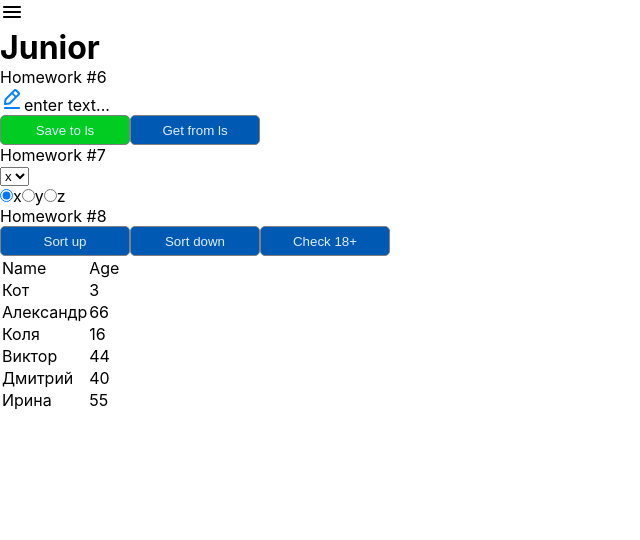
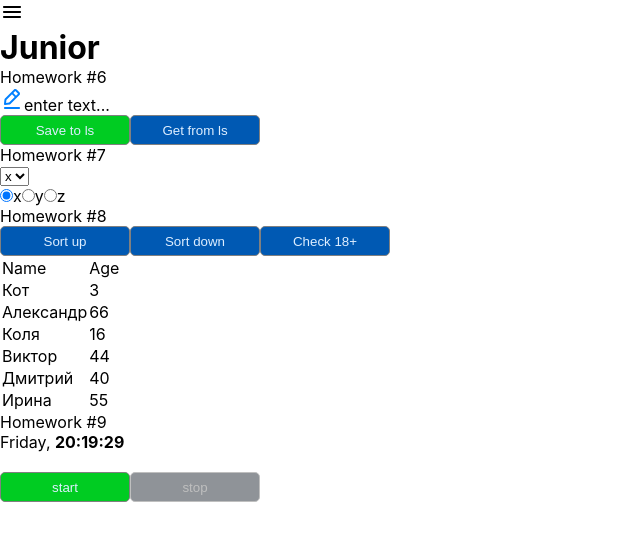
Before and after one commit to Sergey-Alex/hws, a React (Create React App) app: page /#/junior in a window 1280 px wide. Shown: the top 540 px of the page, without its empty margins (0-640 px from the left). Built offline with nearby package versions, Linux system fonts and the light colour scheme.

Commit message:
commit hw2.9

```diff
--- a/src/s2-homeworks/hw05/pages/Junior.tsx
+++ b/src/s2-homeworks/hw05/pages/Junior.tsx
@@ -2,6 +2,7 @@
 import HW6 from "../../hw06/HW6";
 import HW7 from "../../hw07/HW7";
 import HW8 from "../../hw08/HW8";
+import HW9 from "../../hw09/HW9";
 // import HW6 from '../../hw06/HW6'
 // import HW7 from '../../hw07/HW7'
 // import HW8 from '../../hw08/HW8'
@@ -13,7 +14,7 @@
             <HW6/>
             <HW7/>
             <HW8/>
-            {/*<HW9 />*/}
+            <HW9 />
         </div>
     );
 }
--- a/src/s2-homeworks/hw09/Clock.tsx
+++ b/src/s2-homeworks/hw09/Clock.tsx
@@ -10,29 +10,48 @@
     const [show, setShow] = useState<boolean>(false)
 
     const start = () => {
-        // пишут студенты // запустить часы (должно отображаться реальное время, а не +1)
+        const id: any = setInterval(() => {
+            setDate(new Date())
+        }, 1000)
+        setTimerId(id)
         // сохранить ид таймера (https://learn.javascript.ru/settimeout-setinterval#setinterval)
-
     }
 
     const stop = () => {
+        clearInterval(timerId)
+        setTimerId(undefined)
         // пишут студенты // поставить часы на паузу, обнулить ид таймера (timerId <- undefined)
-
     }
 
     const onMouseEnter = () => { // пишут студенты // показать дату если наведена мышка
-
+        setShow(true)
     }
     const onMouseLeave = () => { // пишут студенты // спрятать дату если мышка не наведена
+        setShow(false)
+    }
+    type timeType = "2-digit" | "numeric" | "long" | "short" | "narrow" | undefined
 
-    }
+    const optionsTime: {} = {hour: '2-digit', minute: '2-digit', second: '2-digit'};
 
-    const stringTime = 'date->time' || <br/> // часы24:минуты:секунды (01:02:03)/(23:02:03)/(24:00:00)/(00:00:01) // пишут студенты
-    const stringDate = 'date->date' || <br/> // день.месяц.год (01.02.2022) // пишут студенты, варианты 01.02.0123/01.02.-123/01.02.12345 не рассматриваем
+    const stringTime = new Intl.DateTimeFormat('en-GB', optionsTime).format(date);
 
-    // день недели на английском, месяц на английском (https://learn.javascript.ru/intl#intl-datetimeformat)
-    const stringDay = 'date->day' || <br/> // пишут студенты
-    const stringMonth = 'date->month' || <br/> // пишут студенты
+    const optionsDate: {} = {day: '2-digit', month: '2-digit', year: 'numeric'};
+
+    const stringDate = new Intl.DateTimeFormat('en-GB', optionsDate).format(date);
+
+    const optionsDay: {weekday: "long" | "short" | "narrow" | undefined} = {weekday: 'long'};
+
+    const stringDay  = new Intl.DateTimeFormat('en-US', optionsDay).format(date);
+
+    const optionsMonth: { month: timeType } = {month: 'long'};
+
+    const stringMonth = new Intl.DateTimeFormat('en-US', optionsMonth).format(date);
+
+    // const stringTime =  || <br/> // часы24:минуты:секунды (01:02:03)/(23:02:03)/(24:00:00)/(00:00:01) // пишут студенты
+    // const stringDate = 'date->date' || <br/> // день.месяц.год (01.02.2022) // пишут студенты, варианты 01.02.0123/01.02.-123/01.02.12345 не рассматриваем
+    // // день недели на английском, месяц на английском (https://learn.javascript.ru/intl#intl-datetimeformat)
+    // const stringDay = 'date->day' || <br/> // пишут студенты
+    // const stringMonth = 'date->month' || <br/> // пишут студенты
 
     return (
         <div className={s.clock}>
@@ -66,14 +85,14 @@
             <div className={s.buttonsContainer}>
                 <SuperButton
                     id={'hw9-button-start'}
-                    disabled={true} // пишут студенты // задизэйблить если таймер запущен
+                    disabled={timerId !== undefined} // пишут студенты // задизэйблить если таймер запущен
                     onClick={start}
                 >
                     start
                 </SuperButton>
                 <SuperButton
                     id={'hw9-button-stop'}
-                    disabled={true} // пишут студенты // задизэйблить если таймер не запущен
+                    disabled={timerId === undefined} // пишут студенты // задизэйблить если таймер не запущен
                     onClick={stop}
                 >
                     stop
```
